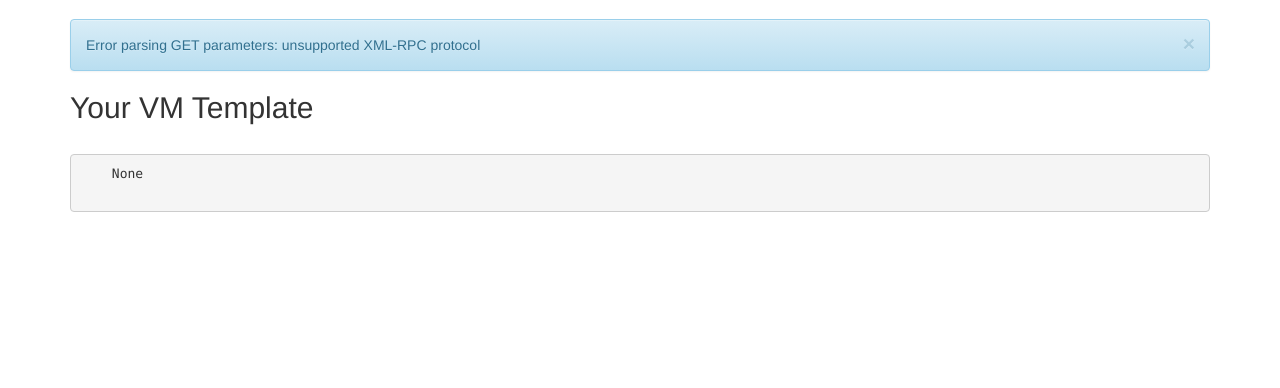
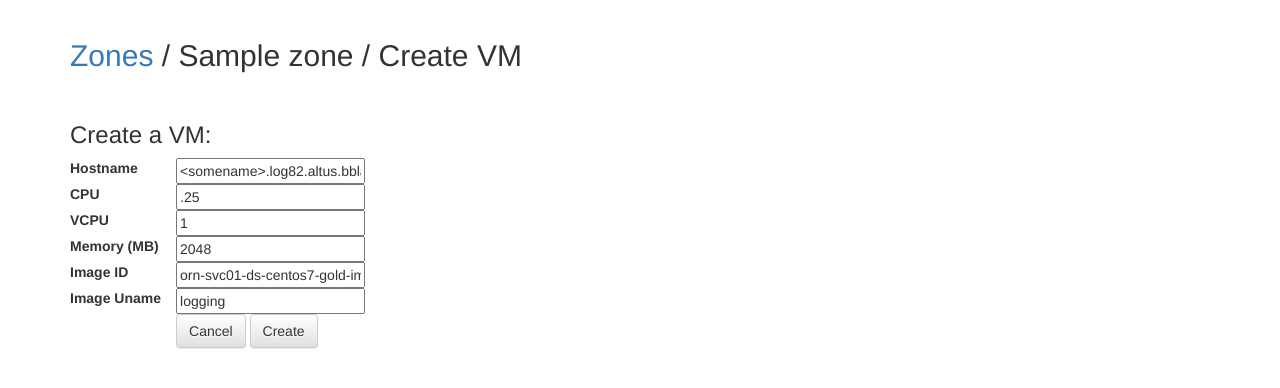
Before and after one commit to blackberry/lifeguard, a Flask app: page /test_vm_create/zone/1 in a window 1280 px wide. Shown: the part 51-439 px from the top of the page. Run offline with Flask 2, Linux system fonts and the light colour scheme; a user stored in the database is signed in; tables that the repository leaves empty hold one stand-in row (values such as "Sample post"); some libraries are stand-ins or nearby versions.

Commit message:
ticket integration and auto-creating VMs

```diff
--- a/app/static/css/main.css
+++ b/app/static/css/main.css
@@ -29,7 +29,7 @@ body {
 }
 
 .textarea_vars {
-    height: 500px;
-    width: 300px;
+    height: 800px;
+    width: 800px;
     wrap-option: soft;
 }
--- a/app/static/js/main.js
+++ b/app/static/js/main.js
@@ -1,16 +1,3 @@
-/*
- Ensure that hitting enter doesn't submit forms automatically
- */
-$(document).ready(function () {
-    $(window).keydown(function (event) {
-        if (event.keyCode == 13) {
-            event.preventDefault();
-            return false;
-        }
-    });
-});
-
-
 function tbl_row_filter(input,
                         table_id,
                         filter_data_class,
--- a/app/views/virtual_pools/__init__.py
+++ b/app/views/virtual_pools/__init__.py
@@ -1,12 +1,13 @@
-from datetime import datetime
 from flask import request, redirect, url_for, render_template, flash, Blueprint, g, Markup
 from flask.ext.login import current_user, login_required
-from app.views.virtual_pools.models import PoolMembership, VirtualMachinePool
+from app.views.virtual_pools.models import PoolMembership, VirtualMachinePool, CreateVmForm
 from app.views.common.models import ActionForm
 from app.views.zone.models import Zone
 from app import db
 from app.one import OneProxy
 from jinja2 import Environment
+from app.jira_api import JiraApi
+from datetime import datetime
 
 vpool_bp = Blueprint('vpool_bp', __name__, template_folder='templates')
 
@@ -16,27 +17,43 @@ def get_current_user():
   g.user = current_user
 
 
-@vpool_bp.route('/test_vm_create/zone/<int:number>', methods=['GET'])
+@vpool_bp.route('/test_vm_create/zone/<int:number>', methods=['GET', 'POST'])
 @login_required
 def vm_create(number):
-  hostname = None
-  cpu = None
-  image = None
-  memory_megabytes = None
-  vcpu = None
+  zone = Zone.query.get(number)
+  vars = {'hostname': None,
+          'cpu': None,
+          'vcpu': None,
+          'image_id': None,
+          'image_uname': None,
+          'memory_megabytes': None}
   vm_template = None
-  try:
-    hostname = request.args.get('hostname')
-    cpu = request.args.get('cpu')
-    image = request.args.get('image')
-    memory_megabytes = request.args.get('memory_megabytes')
-    vcpu = request.args.get('vcpu')
-    zone = Zone.query.get(number)
-    one_proxy = OneProxy(zone.xmlrpc_uri, zone.session_string, verify_certs=False)
-    vm_template = Environment().from_string("this is my hostname: {{ hostname }}").render(hostname=hostname, var2="dave")
-  except Exception as e:
-    flash("Error parsing GET parameters: {}".format(e))
+  form = CreateVmForm(request.form)
+  if form.validate_on_submit():
+    if request.form['action'] == 'cancel':
+      redirect(url_for('zone_bp.list'))
+    try:
+      for k, v in vars.items():
+        if request.form[k] is None or request.form[k] == '':
+          raise Exception('expected parameter {} is {}'.format(k, v))
+        vars[k] = request.form[k]
+      one_proxy = OneProxy(zone.xmlrpc_uri, zone.session_string, verify_certs=False)
+      vm_template = Environment().from_string(zone.template).render(vars=vars)
+      jira_api = JiraApi()
+      jira_api.connect()
+      new_issue = jira_api.instance.create_issue(
+        project='IPGBD',
+        summary='[auto] VM instantiated: {}'.format(vars['hostname']),
+        description='Template: {}'.format(vm_template),
+        customfield_13842=jira_api.get_datetime_now(),
+        issuetype={'name': 'Task'})
+      one_proxy.create_vm(template=vm_template)
+      flash('Created VM: {}'.format(vars['hostname']))
+    except Exception as e:
+      flash("Error parsing GET parameters: {}".format(e), category='danger')
   return render_template('vm_create.html',
+                         form=form,
+                         zone=zone,
                          vm_template=vm_template)
 
 
--- a/app/views/virtual_pools/models.py
+++ b/app/views/virtual_pools/models.py
@@ -1,4 +1,7 @@
 from app import db
+from flask_wtf import Form
+from wtforms import StringField
+from wtforms.validators import InputRequired
 
 class VirtualMachinePool(db.Model):
   id = db.Column(db.Integer, primary_key=True)
@@ -40,3 +43,12 @@ class PoolMembership(db.Model):
   def get_all(zone):
     return db.session.query(PoolMembership).join(
       PoolMembership.pool, aliased=True).filter_by(zone=zone)
+
+
+class CreateVmForm(Form):
+  hostname = StringField('Hostname', [InputRequired()], default='<somename>.log82.altus.bblabs')
+  cpu = StringField('CPU', [InputRequired()], default='.25')
+  vcpu = StringField('VCPU', [InputRequired()], default='1')
+  image_id = StringField('Image ID', [InputRequired()], default='orn-svc01-ds-centos7-gold-image')
+  image_uname = StringField('Image Uname', [InputRequired()], default='logging')
+  memory_megabytes = StringField('Memory (MB)', [InputRequired()], default='2048')
--- a/app/views/virtual_pools/templates/vm_create.html
+++ b/app/views/virtual_pools/templates/vm_create.html
@@ -1,8 +1,76 @@
 {% extends "base.html" %}
 {% block container %}
-    <h2>Your VM Template</h2>
-    <br />
-    <pre>
-    {{ vm_template }}
-    </pre>
+    <h2 xmlns="http://www.w3.org/1999/html"><a href="{{ url_for('zone_bp.list') }}">Zones</a> / {{ zone.name }} / Create
+        VM</h2>
+    <br/>
+    <form
+            method="POST"
+            action="{{ url_for('vpool_bp.vm_create', number=zone.number) }}"
+            role="form">
+        {{ form.csrf_token }}
+        <h3>Create a VM:</h3>
+        <table>
+            <tr>
+                <td class="form-label">{{ form.hostname.label }}</td>
+                <td>{{ form.hostname() }}</td>
+                <td>
+                    {% for error in form.errors.hostname %}
+                        <span style="color: red;">{{ error }}</span><br/>
+                    {% endfor %}
+                </td>
+            </tr>
+            <tr>
+                <td class="form-label">{{ form.cpu.label }}</td>
+                <td>{{ form.cpu() }}</td>
+                <td>
+                    {% for error in form.errors.cpu %}
+                        <span style="color: red;">{{ error }}</span><br/>
+                    {% endfor %}
+                </td>
+            </tr>
+            <tr>
+                <td class="form-label">{{ form.vcpu.label }}</td>
+                <td>{{ form.vcpu() }}</td>
+                <td>
+                    {% for error in form.errors.vcpu %}
+                        <span style="color: red;">{{ error }}</span><br/>
+                    {% endfor %}
+                </td>
+            </tr>
+            <tr>
+                <td class="form-label">{{ form.memory_megabytes.label }}</td>
+                <td>{{ form.memory_megabytes() }}</td>
+                <td>
+                    {% for error in form.errors.memory_megabytes %}
+                        <span style="color: red;">{{ error }}</span><br/>
+                    {% endfor %}
+                </td>
+            </tr>
+            <tr>
+                <td class="form-label">{{ form.image_id.label }}</td>
+                <td>{{ form.image_id() }}</td>
+                <td>
+                    {% for error in form.errors.image_id %}
+                        <span style="color: red;">{{ error }}</span><br/>
+                    {% endfor %}
+                </td>
+            </tr>
+            <tr>
+                <td class="form-label">{{ form.image_uname.label }}</td>
+                <td>{{ form.image_uname() }}</td>
+                <td>
+                    {% for error in form.errors.image_uname %}
+                        <span style="color: red;">{{ error }}</span><br/>
+                    {% endfor %}
+                </td>
+            </tr>
+            <tr>
+                <td>&nbsp;</td>
+                <td>
+                    <button type="submit" name="action" value="cancel" class="btn btn-default">Cancel</button>
+                    <button type="submit" name="action" value="create" class="btn btn-default">Create</button>
+                </td>
+            </tr>
+        </table>
+    </form>
 {% endblock %}
```
Also changed, not shown: app/jira_api/__init__.py (added, +21 -0 lines), app/views/virtual_pools/templates/launch_vm.html (added, +51 -0 lines), app/views/zone/__init__.py (+25 -1 lines), app/views/zone/models.py (+5 -2 lines), app/views/zone/templates/manage_zone.html (+0 -10 lines), app/views/zone/templates/orphaned_vms.html (+24 -20 lines), app/views/zone/templates/zone_edit_template.html (added, +15 -0 lines), app/views/zone/templates/zone_item.html (+7 -5 lines), 1 other file.
